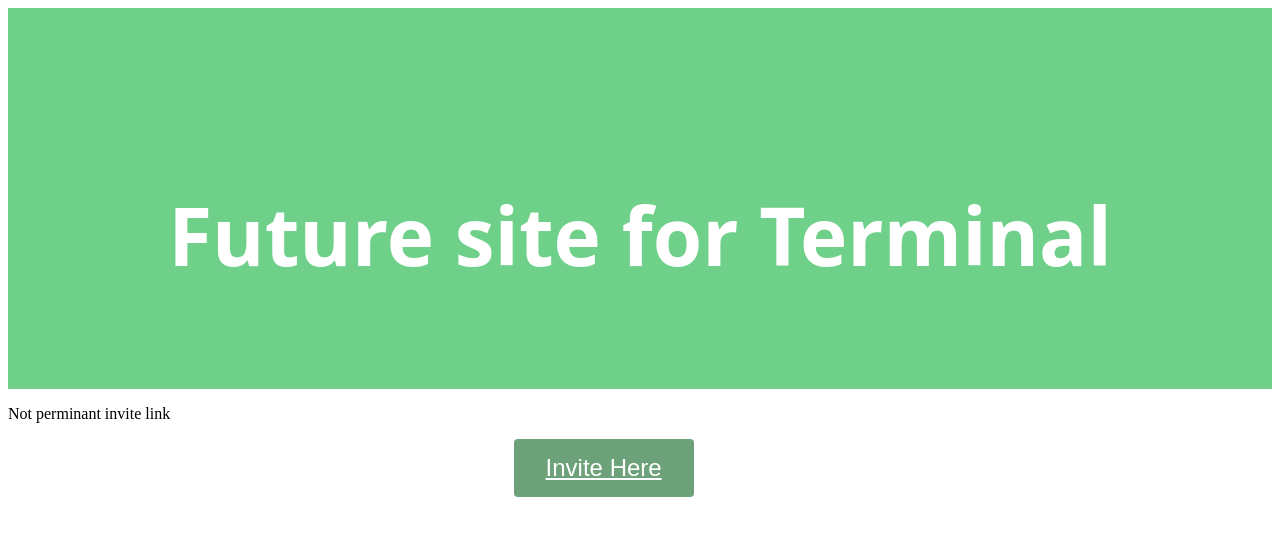
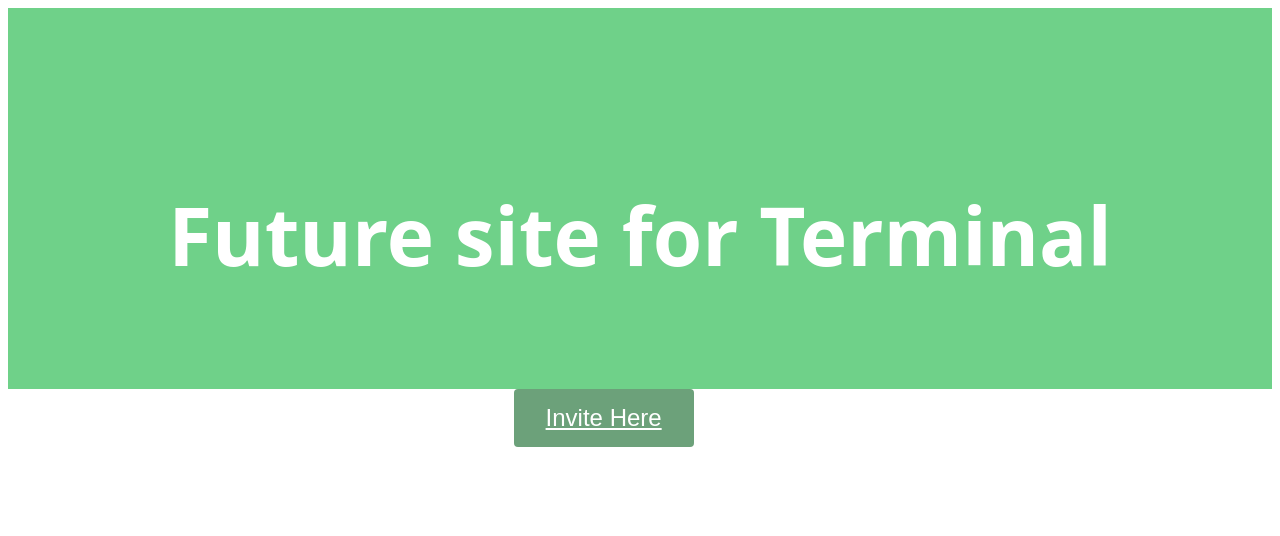
Before and after one commit to scalgoon/scalgoon.github.io, a plain HTML site: page index.html in a window 1280 px wide. Drawn offline with Linux system fonts and the light colour scheme.

Commit message:
Update index.html

```diff
--- a/index.html
+++ b/index.html
@@ -11,12 +11,10 @@
   <h1>Future site for Terminal</h1>
 </div>
 <body>
-    <p>Not perminant invite link</p>
-
   <div>
       <button>
         <a href="https://discord.com/oauth2/authorize?client_id=745358062025703445&scope=bot&permissions=8">Invite Here</a>
       </button>
-</div>
+  </div>
 </body>
 </html>
```
